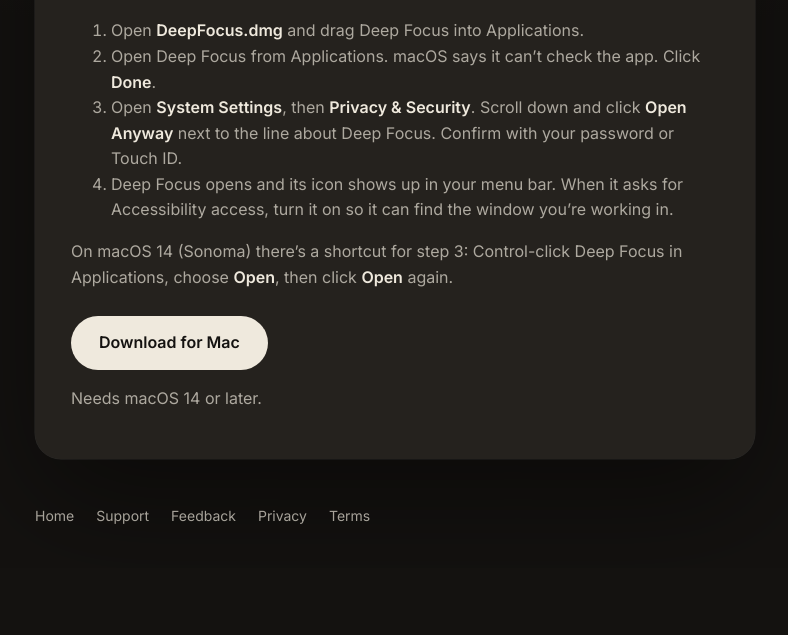
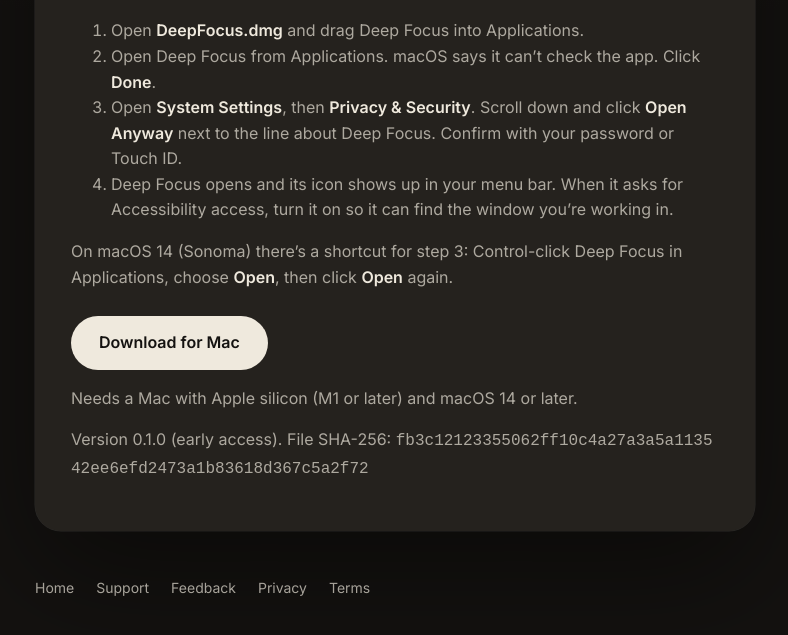
Before and after one commit to nickbaumann98/deep-focus-website, a plain HTML site: page public/install.html in a window 1280 px wide. Shown: the part 275-910 px from the top of the page, without its empty margins (245-1033 px from the left). Before the commit the page ends 843 px from the top, so only its background shows below. Drawn offline with Linux system fonts and the light colour scheme.

Commit message:
Install page: Apple silicon only, version, SHA-256, release download
Co-Authored-By: Claude Opus 5.5 <noreply@anthropic.com>

```diff
--- a/public/install.html
+++ b/public/install.html
@@ -29,8 +29,9 @@
         <li>Deep Focus opens and its icon shows up in your menu bar. When it asks for Accessibility access, turn it on so it can find the window you&rsquo;re working in.</li>
       </ol>
       <p>On macOS 14 (Sonoma) there&rsquo;s a shortcut for step 3: Control-click Deep Focus in Applications, choose <strong>Open</strong>, then click <strong>Open</strong> again.</p>
-      <div class="actions"><a class="button" href="download/DeepFocus.dmg" data-track="install_download">Download for Mac</a></div>
-      <p>Needs macOS 14 or later.</p>
+      <div class="actions"><a class="button" href="https://github.com/nickbaumann98/deep-focus-website/releases/download/v0.1.0-early-access/DeepFocus.dmg" data-track="install_download">Download for Mac</a></div>
+      <p>Needs a Mac with Apple silicon (M1 or later) and macOS 14 or later.</p>
+      <p class="fine">Version 0.1.0 (early access). File SHA-256: <code style="word-break:break-all">fb3c12123355062ff10c4a27a3a5a113542ee6efd2473a1b83618d367c5a2f72</code></p>
     </article>
   </main>
   <footer>
```
